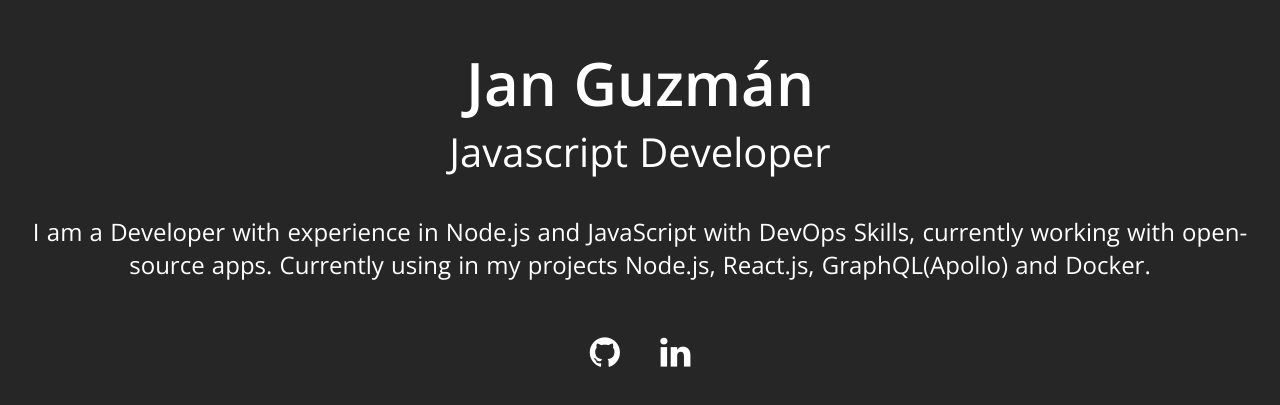
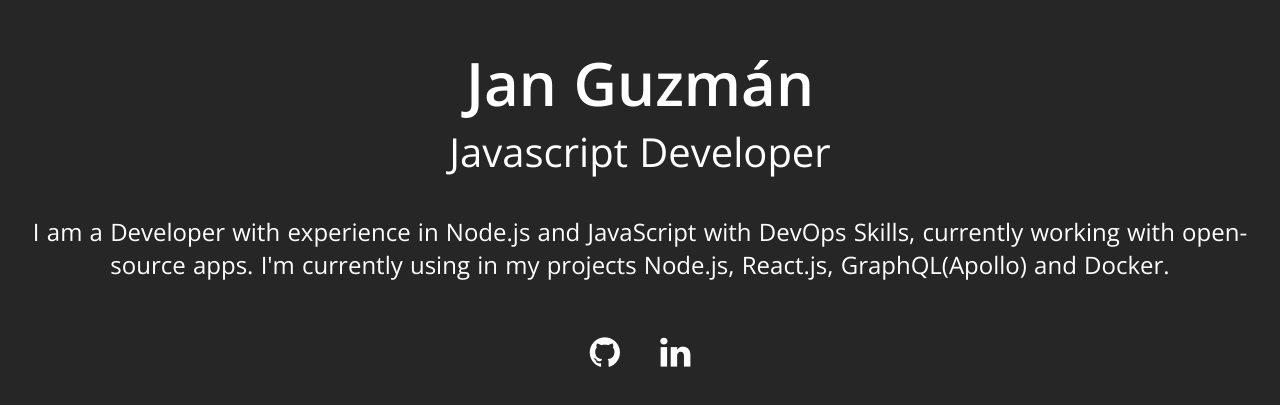
Before and after one commit to Krystian19/personal-site, a plain HTML site: page index.html in a window 1280 px wide. Shown: the part 185-590 px from the top of the page. Drawn offline with nearby package versions, Linux system fonts and the light colour scheme.

Commit message:
Updating description

```diff
--- a/index.html
+++ b/index.html
@@ -153,7 +153,7 @@
             <h2 class="sub-title">Javascript Developer</h2>
             <p class="description">
                 I am a Developer with experience in Node.js and JavaScript with DevOps Skills, currently working with open-source apps.
-                Currently using in my projects Node.js, React.js, GraphQL(Apollo) and Docker.
+                I'm currently using in my projects Node.js, React.js, GraphQL(Apollo) and Docker.
               <div class="icons">
                 <a class="fa fa-github icon-link" href="https://github.com/Krystian19" aria-hidden="true" target="_blank"></a>
                 <a class="fa fa-linkedin icon-link" href="https://github.com/Krystian19" aria-hidden="true" target="_blank"></a>
```
